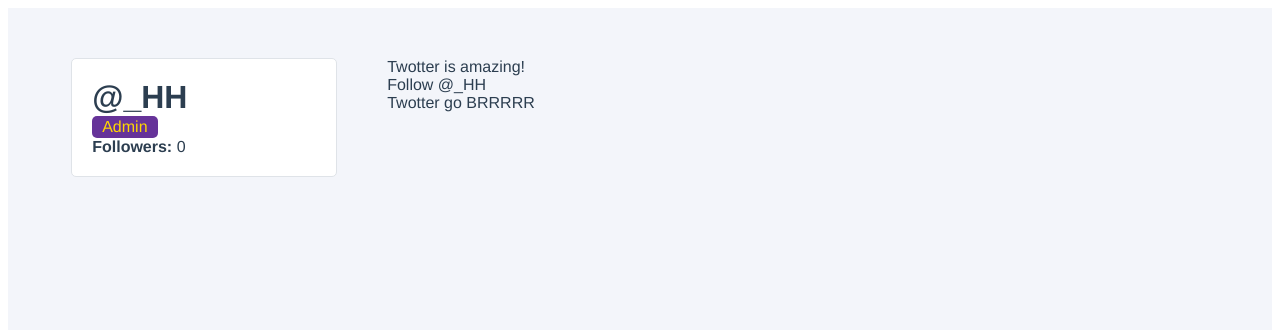
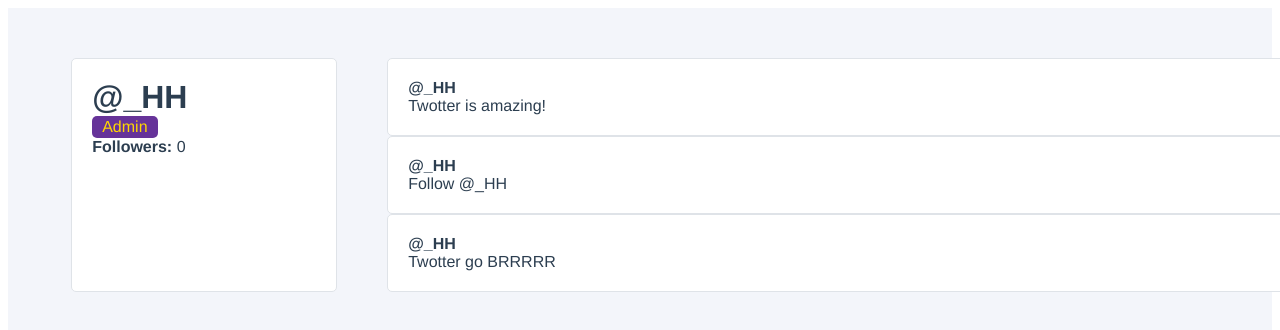
Before and after one commit to HHHoegsted/youtube-twotter, a Vue app in the folder twotter/: page / in a window 1280 px wide. Shown: the top 330 px of the page. Built offline with nearby package versions, Linux system fonts and the light colour scheme.

Commit message:
ADD: Custom event, emitting from child to parent

```diff
--- /dev/null
+++ b/twotter/src/components/TwootItem.vue
@@ -0,0 +1,53 @@
+<template>
+	<div class="twoot-item" v-on:click="favouriteTwoot(twoot.id)">
+		<div class="user-profile__twoot">
+			<div class="twoot-item__user">
+				@{{ username }}
+			</div>
+			<div class="twoot-item__content">
+				{{ twoot.content }}
+			</div>
+		</div>
+	</div>
+</template>
+
+<script>
+export default {
+	name: "TwootItem",
+	props: {
+		username: {
+			type: String,
+			required: true
+		},
+		twoot: {
+			type: Object,
+			required:true
+		}
+	},
+	methods:{
+		favouriteTwoot(id){
+			this.$emit('favourite', id);
+		}
+	}
+}
+</script>
+
+<style>
+.twoot-item{
+	padding: 20px;
+	background-color: white;
+	border-radius: 5px;
+	border: 1px solid #DFE3E8;
+	box-sizing: border-box;
+	cursor: pointer;
+	transition: all 0.25s ease;
+}
+
+.twoot-item:hover {
+	transform: scale(1.01, 1.01);
+}
+
+.twoot-item__user{
+	font-weight:bold;
+}
+</style>
--- a/twotter/src/components/UserProfile.vue
+++ b/twotter/src/components/UserProfile.vue
@@ -10,14 +10,15 @@
 			</div>
 		</div>
 		<div class="user-profile__twoots-wrapper">
-			<div class="user-profile__twoot" v-for="twoot in user.twoots" :key="twoot.id">
-				{{ twoot.content }}
-			</div>
+			<TwootItem v-for="twoot in user.twoots" :key="twoot.id" :username="user.username" :twoot="twoot" @favourite="toggleFavourite(twoot.id)"/>
 		</div>
 	</div>
 </template>
 
 <script>
+
+import TwootItem from "./TwootItem";
+
 export default {
 	name: 'UserProfile',
 	data(){
@@ -41,6 +42,9 @@ export default {
 	methods:{
 	followUser(){
 		this.followers++;
+	},
+	toggleFavourite(id){
+		console.log(`Favourited Twoot #${id}`)
 	}
 	},
 	computed:{
@@ -51,11 +55,14 @@ export default {
 	mounted(){
 	},
 	watch: {
-	followers(newFollowerCount, oldFollowerCount){
-		if(oldFollowerCount < newFollowerCount){
-		console.log(`${this.user.username} has gained a follower!`);
+		followers(newFollowerCount, oldFollowerCount){
+			if(oldFollowerCount < newFollowerCount){
+			console.log(`${this.user.username} has gained a follower!`);
+			}
 		}
-	}
+	},
+	components:{
+		TwootItem
 	}
 }
 </script>
```
